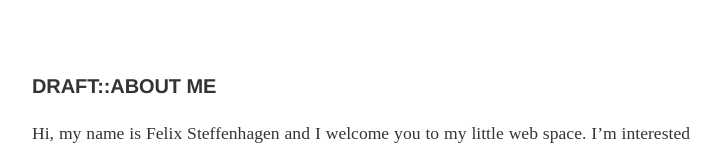
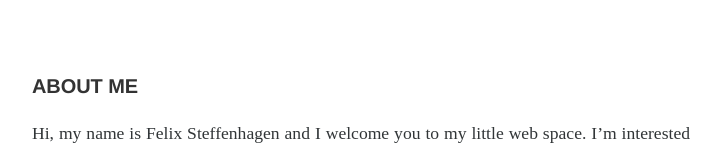
Before and after one commit to fsteffenhagen/fsteffenhagen.github.io, a plain HTML site: page about-me/index.html in a window 1280 px wide. Shown: the part 252-408 px from the top of the page, without its empty margins (279-1000 px from the left). Drawn offline with Linux system fonts and the light colour scheme; a script that the page names is missing.

Commit message:
site update

```diff
--- a/about-me/index.html
+++ b/about-me/index.html
@@ -1032,7 +1032,7 @@ margin-left: -4%;
             <div class="page-heading">
 
 
-    Draft::About Me
+    About Me
 
 
 </div>
```
